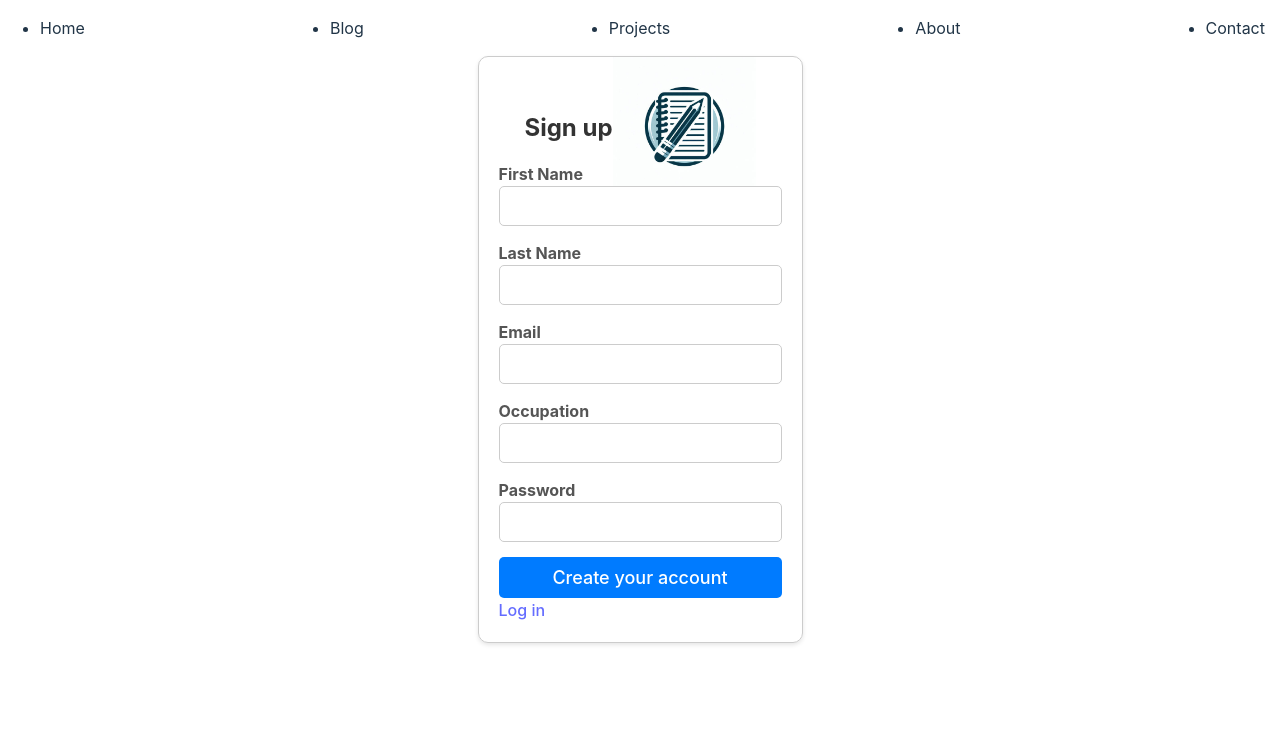
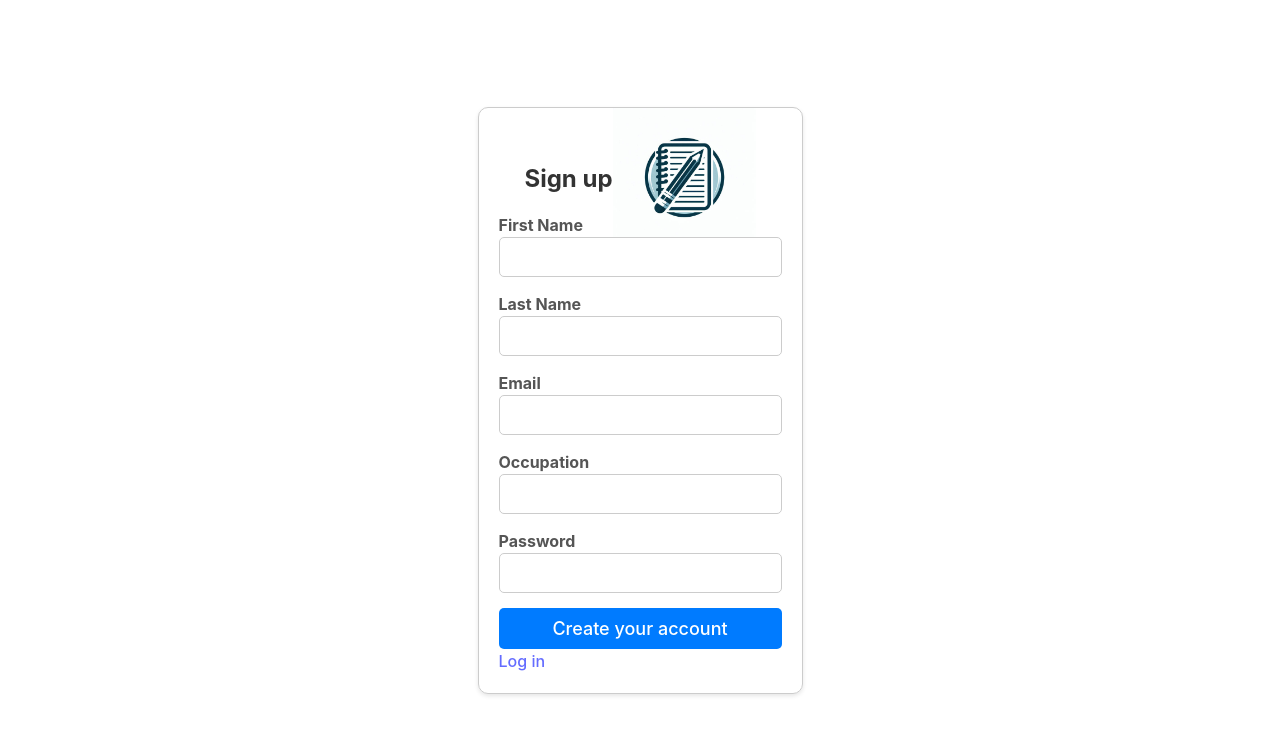
Before and after one commit to ARodrigoHerreraSaldana/theBestFrontEnd, a React (Vite) app: page /register in a window 1280 px wide. Shown: the top 734 px of the page. Built offline with nearby package versions, Linux system fonts and the light colour scheme.

Commit message:
add Routes

```diff
--- a/src/App.jsx
+++ b/src/App.jsx
@@ -11,28 +11,26 @@ import EnhancedTable2 from './components/mytable3.jsx';
 //import BasicModal from './components/Modal.jsx';
 
 import Navbar from './components/navBar.jsx';
-
+import Hello from './components/hello.jsx';
 
 function App() {
     return (
       <Router>
 
-           <Navbar/>
           <Routes>
 
             <Route path="/" element={<Login />} />
-            {/* <Route path="/table" element={<BasicTable/>}/>  */}
-            {/* <Route path="/basicModal" element={<BasicModal text="me gusta el cereal"/>}/> */}
-            {/* <Route path="/table3" element={<EnhancedTable2/>}/>   */}
             <Route path="/register" element={<FormRegistrationApp />} />
             <Route path="/dashboard" element={
-            // <RequireAuth>
 
-             <EnhancedTable2/>
+            // {/* <RequireAuth> */}
+            <Navbar/>
+            // {/* </RequireAuth> */}
 
-            //  </RequireAuth>
-             }/>
-
+               }>
+              <Route path="templates"  element={<Hello/>}/>
+              <Route path="panel"  element={<EnhancedTable2/>}/>
+            </Route>
           </Routes>
 
       </Router>
--- /dev/null
+++ b/src/components/Templates.jsx
@@ -0,0 +1,3 @@
+export default function Templates (){
+return <hi>Templates</hi>
+}
--- a/src/components/mytable2.jsx
+++ b/src/components/mytable2.jsx
@@ -359,10 +359,6 @@ export default function EnhancedTable() {
           onRowsPerPageChange={handleChangeRowsPerPage}
         />
       </Paper>
-      <FormControlLabel
-        control={<Switch checked={dense} onChange={handleChangeDense} />}
-        label="Dense padding"
-      />
     </Box>
   );
 }
--- a/src/components/mytable3.jsx
+++ b/src/components/mytable3.jsx
@@ -355,7 +355,6 @@ export default function EnhancedTable2() {
       let response=await setFalse(obj.data)
       handleModalFunctions(response.response || 'unknown message',1)
     }
-    console.log('I pressed it')
     const result = await fetchTable();
     setRows(result);
   };
@@ -451,7 +450,6 @@ React.useEffect(() => {
 
   return (
     <>
-    <span onClick={logOut}>Log out</span>
   <BasicModal text='hello this is my modal' ref={childRef}/>
     <Box sx={{ width: "100%" }}>
       <Paper sx={{ width: "100%", mb: 2 }}>
@@ -535,9 +533,6 @@ React.useEffect(() => {
           onPageChange={handleChangePage}
           onRowsPerPageChange={handleChangeRowsPerPage} />
       </Paper>
-      <FormControlLabel
-        control={<Switch checked={dense} onChange={handleChangeDense} />}
-        label="Dense padding" />
     </Box>
     </>
   );
--- a/src/components/navBar.css
+++ b/src/components/navBar.css
@@ -2,5 +2,6 @@
     display: flex;
     justify-content: space-between;
     align-items:center;
-    margin-right: 15px;
+    background-color: #007bff;
+    list-style-type: none;
 }
--- a/src/components/navBar.jsx
+++ b/src/components/navBar.jsx
@@ -1,35 +1,79 @@
 import '../components/navBar.css'
+import { Link } from 'react-router-dom'
+import { useNavigate, Outlet } from 'react-router-dom';
+
+async function getData() {
+    const url = "http://localhost:4000/logout";
+    try {
+        const response = await fetch(url, {
+            method: 'DELETE',
+            headers: {
+                'Content-Type': 'application/json',
+            },
+        });
+        console.log(response)
+        if (!response) {
+            throw new Error(`Response status: ${response.status}`);
+        }
+
+      const json = await response.json();
+      console.log(json);
+    } catch (error) {
+      console.error(error.message);
+    }
+}
 const Navbar = ({children}) => {
+    const navigateTo = useNavigate();
+
+    const handleClickPanel = async (e) => {
+            navigateTo('/dashboard/panel')
+      }
+
+      const handleClickTemplates = async (e) => {
+        navigateTo('/dashboard/templates')
+    }
+
+      const handleClickLogOut = async (e) => {
+        console.log(e)
+        const result=await getData()
+        console.log(result)
+        if(!result)
+        {
+            e.preventDefault();
+            e.stopPropagation();
+            console.log('Can not proceed');
+
+        }
+        else
+        {
+            console.log('xxx')
+            navigateTo('/dashboard/cart2')
+        }
+      }
+
     return(<>
     <header>
         <nav>
             <div className="navbar">
                 <ul className="menuHeader">
                     <li>
-                        Home
+                    <button onClick={handleClickTemplates} >Templates</button>
                     </li>
                     <li>
-                        Blog
+                    <button onClick={handleClickPanel} >Panel</button>
                     </li>
                     <li>
-                        Projects
-                    </li>
-                    <li>
-                        About
-                    </li>
-                    <li>
-                        Contact
+                    <button onClick={handleClickLogOut} >LogOut</button>
                     </li>
                 </ul>
             </div>
         </nav>
         <main>
-            {children}
+        <Outlet />
         </main>
         </header>
         </>
     )
-
 }
 
 export default Navbar
--- a/src/components/registerform.jsx
+++ b/src/components/registerform.jsx
@@ -149,7 +149,7 @@ const FormRegistrationApp = () => {
                     </div>
                     <div className="information-container">
                         <label>Email</label>
-                        <input type="email" name="email" value={inputFields.email} onChange={handleChange}></input>
+                        <input maxLength={30} type="email" name="email" value={inputFields.email} onChange={handleChange}></input>
                         {errors.email ? (
                             <p className="error">
                                 You are missing your email
--- a/src/components/registform.css
+++ b/src/components/registform.css
@@ -12,6 +12,7 @@
     height: 100%;
     display: flex;
     justify-content: center;
+    align-items: center;
 }
 .form-container-register {
   display: flex;
```
